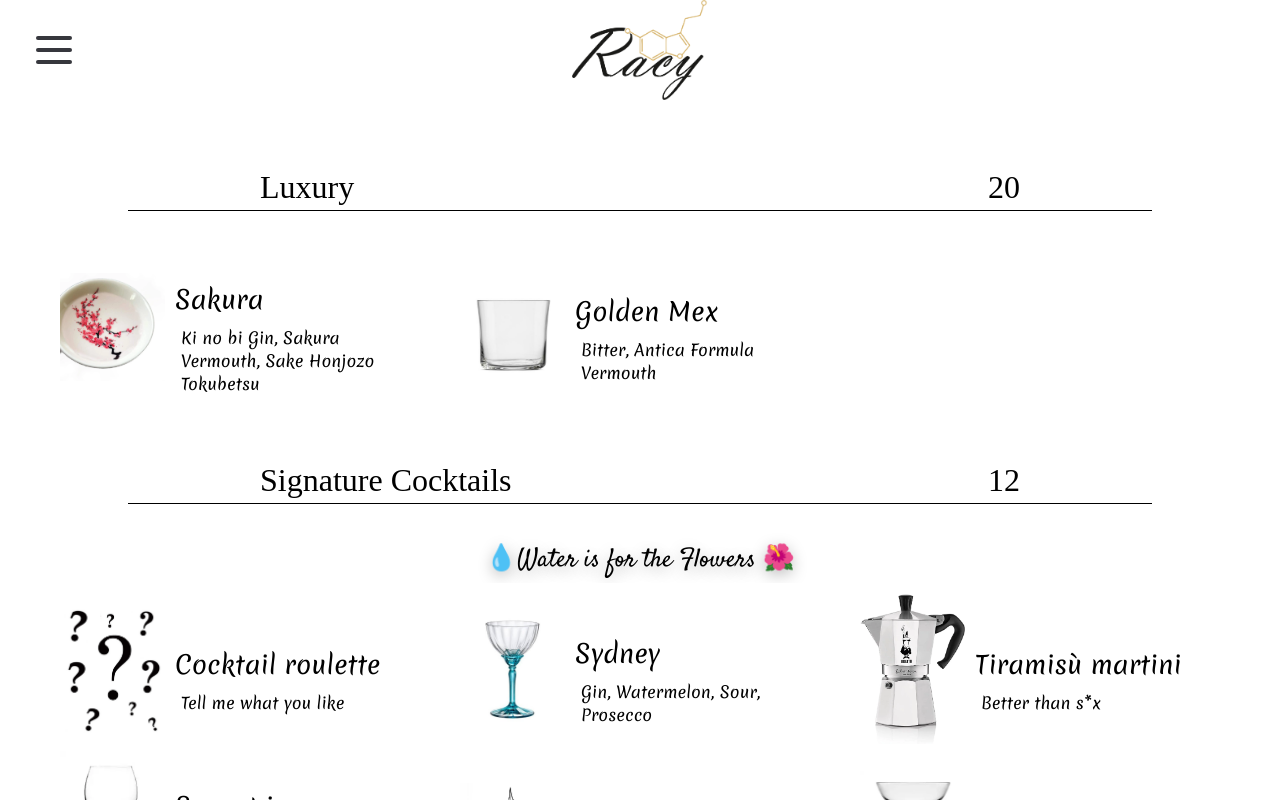
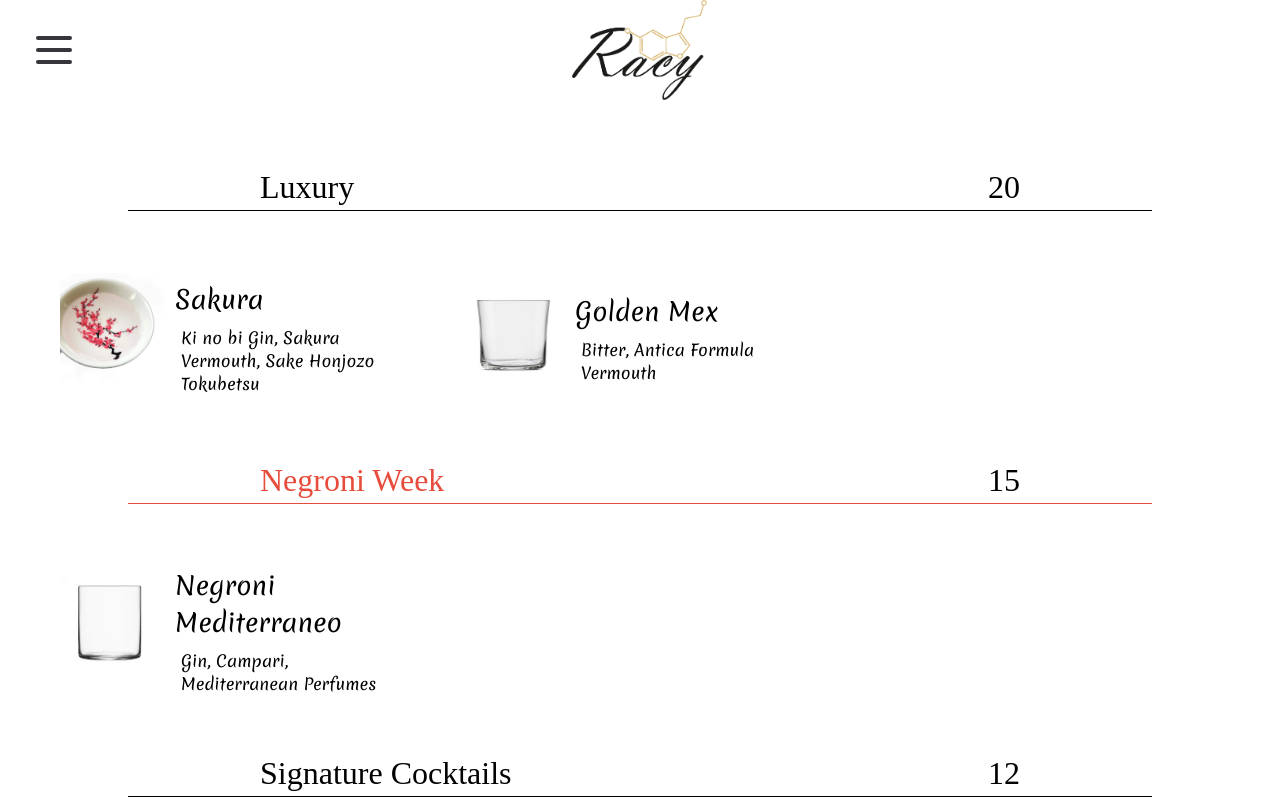
Before and after one commit to Aldodo91/racy-bar, a React (Create React App) app: page /menu-details/1 in a window 1280 px wide. Built offline with nearby package versions, Linux system fonts and the light colour scheme; a web font is replaced by a local one.

Commit message:
negroni Week

```diff
--- a/src/components/category.jsx
+++ b/src/components/category.jsx
@@ -2,12 +2,14 @@ import btbc from "../assets/btbc.png";
 import diagelogo from "../assets/diageo.jpg";
 
 const Category = ({ categoria, cost, sfuso, toShare, diageo }) => {
+  const isNegroniWeek = categoria === "Negroni Week";
+  const redColor = "#e74c3c";
   return (
     <>
       <center>
         <div className="category">
           {!diageo ? (
-            <div>
+            <div style={isNegroniWeek ? { color: redColor } : {}}>
               {categoria}
               {toShare && <div className="toShare">4 persone</div>}
             </div>
@@ -26,7 +28,10 @@ const Category = ({ categoria, cost, sfuso, toShare, diageo }) => {
             </div>
           )}
         </div>
-        <div className="divider"></div>
+        <div
+          className="divider"
+          style={isNegroniWeek ? { borderColor: redColor } : {}}
+        ></div>
       </center>
     </>
   );
--- a/src/costants/allMenuElement.js
+++ b/src/costants/allMenuElement.js
@@ -1,4 +1,4 @@
-import { signature } from "./signature";
+import { signature, negroniWeek } from "./signature";
 import { diageo } from "./diageo";
 import { special } from "./special";
 import { mocktail } from "./mocktail";
@@ -42,6 +42,7 @@ export {
   dessert,
   bruschette,
   toShare,
+  negroniWeek,
   gin,
   vodka,
   rum,
--- a/src/costants/signature.js
+++ b/src/costants/signature.js
@@ -319,3 +319,14 @@ export const signature = [
   //   },
   // },
 ];
+
+export const negroniWeek = [
+  {
+    img: images.corto,
+    nome: "Negroni Mediterraneo",
+    ricetta: {
+      it: "Gin, Campari, Profumi Mediterranei",
+      en: "Gin, Campari, Mediterranean Perfumes",
+    },
+  },
+];
--- a/src/pages/menuDetails.jsx
+++ b/src/pages/menuDetails.jsx
@@ -38,6 +38,12 @@ const MenuDetails = () => {
           />
         </div>
         <div id="signature">
+          <BigSelection
+            category={menuElement.negroniWeek}
+            nome="Negroni Week"
+            langIT={langIt}
+            cost={15}
+          />
           <BigSelection
             category={menuElement.signature}
             nome="Signature Cocktails"
```
